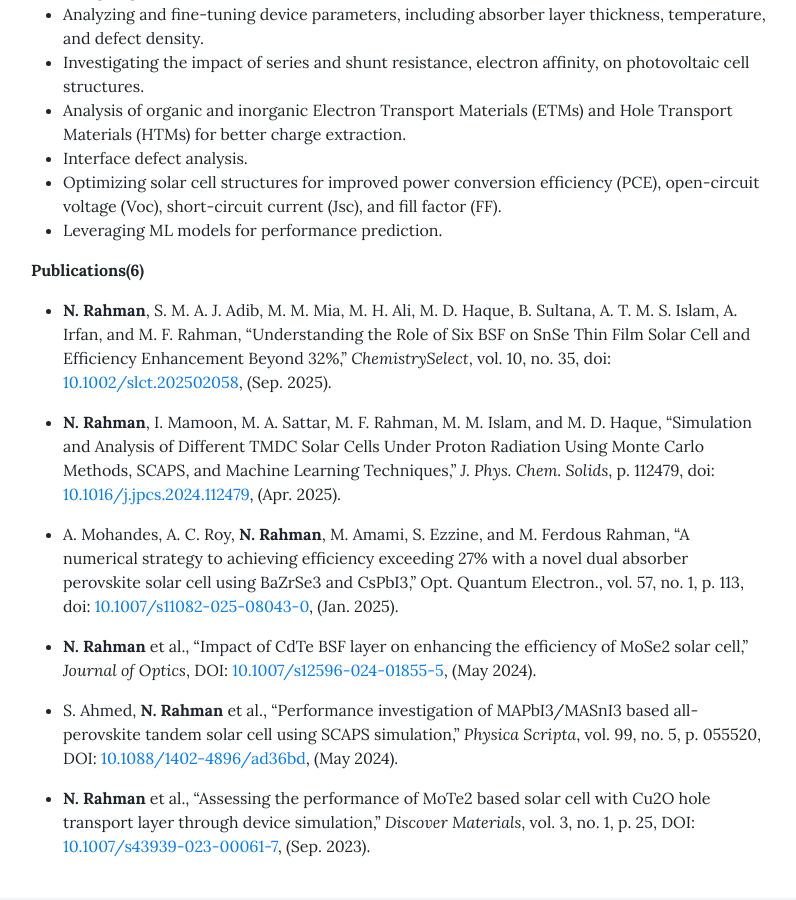
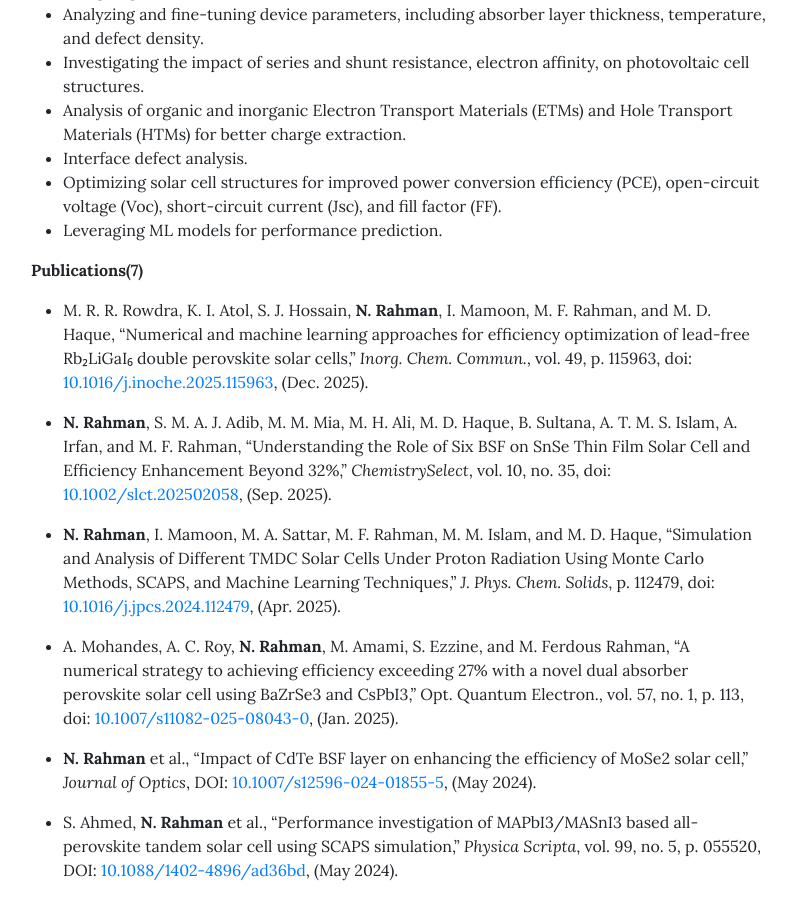
Before and after one commit to naimur105/naimur105.github.io, a Jekyll site: the page built from pages/research.md, in a window 1280 px wide and 900 px high, scrolled down 1091 px. Shown: the whole window, without its empty margins (241-1037 px from the left). Built offline with Jekyll 4.4.1, drawn with Linux system fonts in a browser that asks for light colours.

Commit message:
7th paper

```diff
--- a/pages/research.md
+++ b/pages/research.md
@@ -157,7 +157,9 @@ permalink: /research/
 - Optimizing solar cell structures for improved power conversion efficiency (PCE), open-circuit voltage (Voc), short-circuit current (Jsc), and fill factor (FF).
 - Leveraging ML models for performance prediction.
 
-**Publications(6)**
+**Publications(7)**
+
+- M. R. R. Rowdra, K. I. Atol, S. J. Hossain, **N. Rahman**, I. Mamoon, M. F. Rahman, and M. D. Haque, “Numerical and machine learning approaches for efficiency optimization of lead-free Rb₂LiGaI₆ double perovskite solar cells,” *Inorg. Chem. Commun.*, vol. 49, p. 115963, doi: [10.1016/j.inoche.2025.115963](https://doi.org/10.1016/j.inoche.2025.115963), (Dec. 2025).
 
 - **N. Rahman**, S. M. A. J. Adib, M. M. Mia, M. H. Ali, M. D. Haque, B. Sultana, A. T. M. S. Islam, A. Irfan, and M. F. Rahman, “Understanding the Role of Six BSF on SnSe Thin Film Solar Cell and Efficiency Enhancement Beyond 32%,” *ChemistrySelect*, vol. 10, no. 35, doi: [10.1002/slct.202502058](https://doi.org/10.1002/slct.202502058), (Sep. 2025).
 
```
